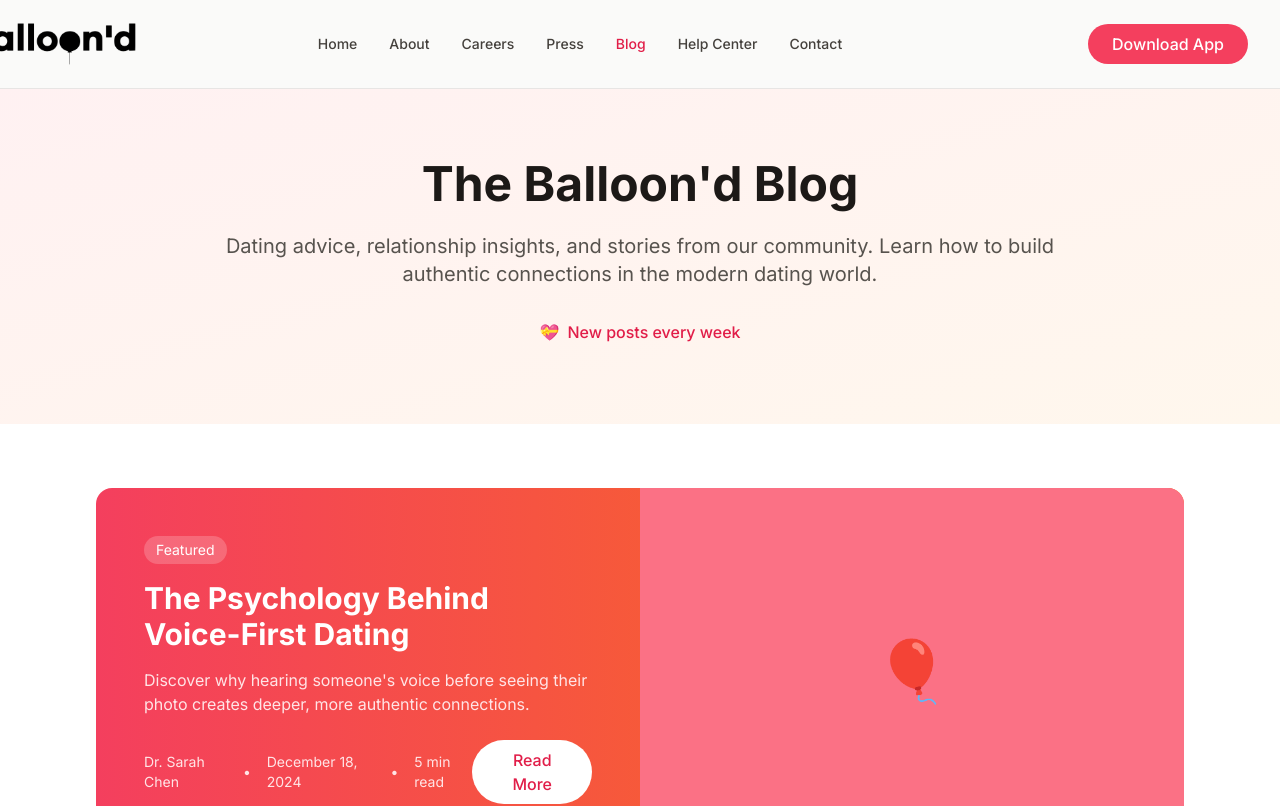
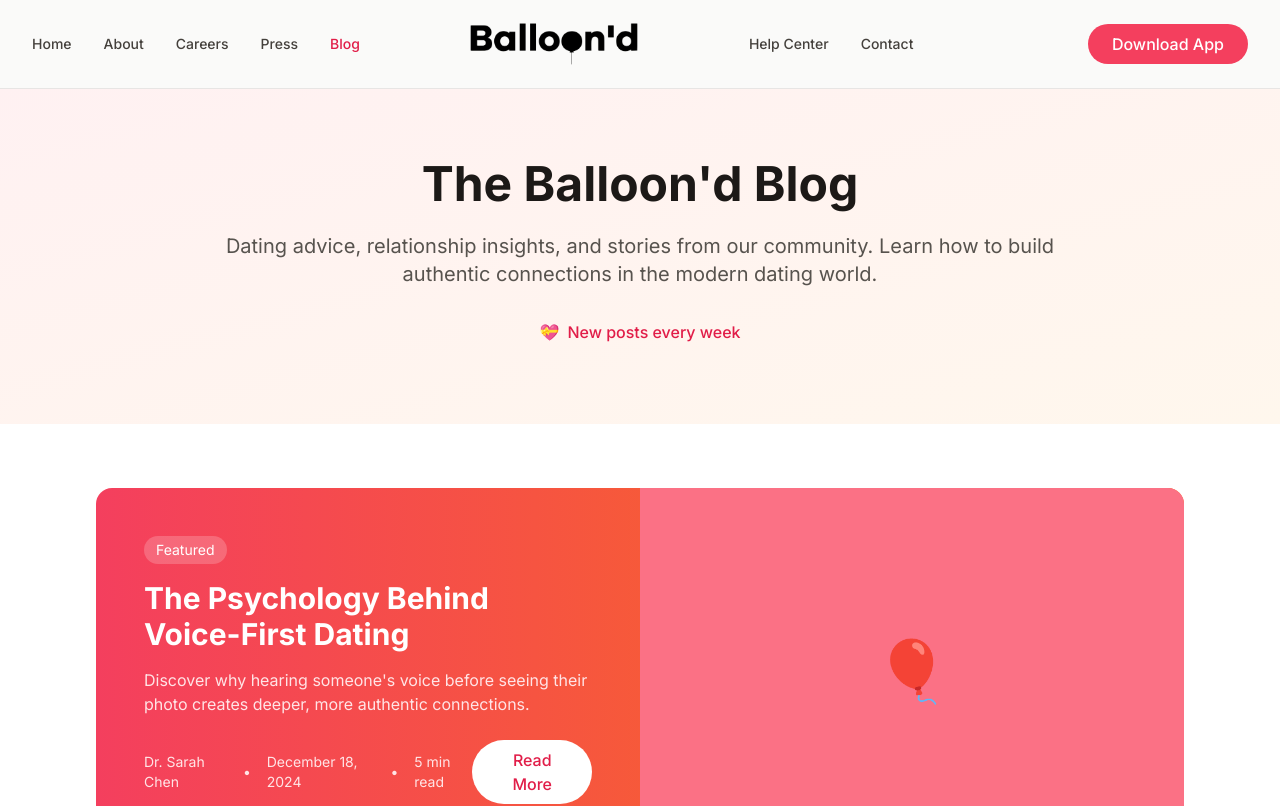
Before and after one commit to balloondhq/balloond-website, a Next.js app: page /blog in a window 1280 px wide. Shown: the top 806 px of the page. Built offline with nearby package versions, Linux system fonts and the light colour scheme.

Commit message:
Update Header.tsx

```diff
--- a/components/Header.tsx
+++ b/components/Header.tsx
@@ -13,6 +13,9 @@
     { name: 'Careers', href: '/careers' },
     { name: 'Press', href: '/press' },
     { name: 'Blog', href: '/blog' },
+  ];
+
+  const rightNavigation = [
     { name: 'Help Center', href: '/help-center' },
     { name: 'Contact', href: '/contact' },
   ];
@@ -21,35 +24,7 @@
     <header className="fixed top-0 left-0 right-0 z-50 bg-stone-50 border-b border-stone-200 backdrop-blur-sm">
       <div className="max-w-7xl mx-auto px-4 sm:px-6 lg:px-8">
         <div className="flex justify-between items-center py-6">
-          {/* Logo - Adjusted for proper centering on mobile */}
-          <Link href="/" className="hidden md:flex flex-shrink-0 items-center">
-            <img
-              src="/logo.svg"
-              alt="Balloon'd Logo"
-              className="h-10 w-auto transform scale-[4.25] origin-center"
-              style={{
-                transform: 'scale(4.25)',
-                transformOrigin: 'center'
-              }}
-            />
-          </Link>
-
-          {/* Mobile logo - Properly centered with adjustedment */}
-          <div className="md:hidden flex-grow flex items-center justify-center">
-            <Link href="/" className="flex-shrink-0 items-center">
-              <img
-                src="/logo.svg"
-                alt="Balloon'dLogo"
-                className="h-8 w-auto transform scale-[4.25] origin-center"
-                style={{
-                  transform: 'scale(4.25)',
-                  transformOrigin: 'center'
-                }}
-              />
-            </Link>
-          </div>
-
-          {/* Desktop Navigation */}
+          {/* Left side - Navigation links */}
           <nav className="hidden md:flex items-center space-x-8">
             {navigation.map((item) => (
               <Link
@@ -64,6 +39,49 @@
             ))}
           </nav>
 
+          {/* Center - Logo (hidden on mobile, shown on desktop) */}
+          <Link href="/" className="hidden md:flex flex-shrink-0 items-center">
+            <img
+              src="/logo.svg"
+              alt="Balloon'd Logo"
+              className="h-10 w-auto transform scale-[4.25] origin-center"
+              style={{
+                transform: 'scale(4.25)',
+                transformOrigin: 'center'
+              }}
+            />
+          </Link>
+
+          {/* Mobile logo - Properly centered with adjustment */}
+          <div className="md:hidden flex-grow flex items-center justify-center">
+            <Link href="/" className="flex-shrink-0 items-center">
+              <img
+                src="/logo.svg"
+                alt="Balloon'd Logo"
+                className="h-8 w-auto transform scale-[4.25] origin-center"
+                style={{
+                  transform: 'scale(4.25)',
+                  transformOrigin: 'center'
+                }}
+              />
+            </Link>
+          </div>
+
+          {/* Right side - Help Center, Contact links */}
+          <div className="hidden md:flex items-center space-x-8">
+            {rightNavigation.map((item) => (
+              <Link
+                key={item.name}
+                href={item.href}
+                className={`text-sm font-medium transition-colors hover:text-rose-600 ${
+                  router.pathname === item.href ? 'text-rose-600' : 'text-stone-700'
+                }`}
+              >
+                {item.name}
+              </Link>
+            ))}
+          </div>
+
           {/* CTA Button */}
           <div className="hidden md:flex items-center space-x-4">
             <button className="bg-rose-500 hover:bg-rose-600 text-white px-6 py-2 rounded-full font-medium transition-colors">
@@ -76,7 +94,6 @@
             className="md:hidden inline-flex items-center justify-center p-2 rounded-md text-stone-700 hover:text-stone-900 hover:bg-stone-100"
             onClick={() => setIsMenuOpen(!isMenuOpen)}
           >
-
             <svg
               className="h-6 w-6"
               stroke="currentColor"
@@ -92,8 +109,8 @@
                 />
               ) : (
                 <path
-                  strokeLineCap="round"
-                  strokeLineJoin="round"
+                  strokeLinecap="round"
+                  strokeLinejoin="round"
                   strokeWidth={2}
                   d="M4 6h16M4 12h16M4 18h16"
                 />
@@ -115,7 +132,18 @@
                   }`}
                   onClick={() => setIsMenuOpen(false)}
                 >
-
+                  {item.name}
+                </Link>
+              ))}
+              {rightNavigation.map((item) => (
+                <Link
+                  key={item.name}
+                  href={item.href}
+                  className={`text-base font-medium transition-colors hover:text-rose-600 ${
+                    router.pathname === item.href ? 'text-rose-600' : 'text-stone-700'
+                  }`}
+                  onClick={() => setIsMenuOpen(false)}
+                >
                   {item.name}
                 </Link>
               ))}
```
